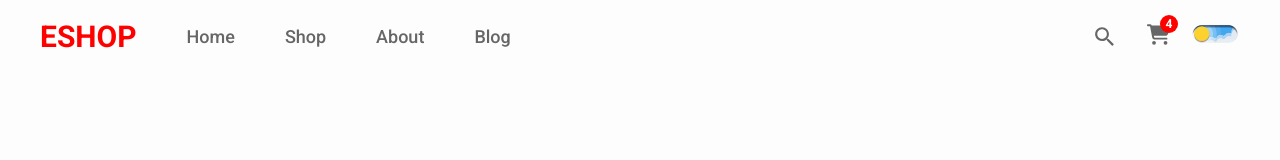
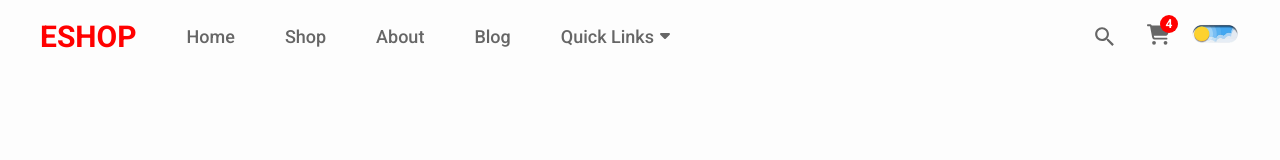
Before and after one commit to AdamKhelladi/react-Ecommerce-website, a React (Create React App) app: page / in a window 1280 px wide. Shown: the top 160 px of the page. Built offline with nearby package versions, Linux system fonts and the light colour scheme; the HTML template or start-up script is replaced by a standard one; a web font is replaced by a local one.

Commit message:
Add QuickLinks to the header

```diff
--- a/src/App.css
+++ b/src/App.css
@@ -1,10 +1,30 @@
+:root {
+  /* Light theme */
+  --bg-primary: #fdfdfd;
+  --bg-secondary: #fff;
+  --text-primary: #111;
+  --text-secondary: #666;
+  --border-color: #e5e7eb;
+  --accent-color: #ff0000;
+}
+
+.dark {
+  /* Dark theme */
+  --bg-primary: #151d29;
+  --bg-secondary: #374151;
+  --text-primary: #ffffff;
+  --text-secondary: #bcbfc4;
+  --border-color: #6b7280;
+  --accent-color: #ff0000;
+}
+
 .App {
   min-height: 100vh;
-  background-color: #fdfdfd;
+  background-color: var(--bg-primary);
   transition: background-color 0.3s ease;
 }
 
 .dark .App {
-  background-color: #1f2937;
-  color: #fff;
+  background-color: var(--bg-primary);
+  color: var(--text-primary);
 }
--- a/src/components/NavBar.js
+++ b/src/components/NavBar.js
@@ -1,7 +1,7 @@
 import { IoMdSearch } from "react-icons/io";
 import "./home.css";
 import { useState } from "react";
-import { FaCartShopping } from "react-icons/fa6";
+import { FaCaretDown, FaCartShopping } from "react-icons/fa6";
 import DarkMode from "./DarkMode";
 
 export default function NavBar() {
@@ -28,10 +28,37 @@ export default function NavBar() {
     },
   ];
 
+  const DropdownLinks = [
+    {
+      id: 1,
+      name: "Trending Products",
+      link: "/#",
+    },
+    {
+      id: 2,
+      name: "Best Selling",
+      link: "/#",
+    },
+    {
+      id: 3,
+      name: "Top Rated",
+      link: "/#",
+    },
+  ];
+
   const [showInputSearch, setShowInputSearch] = useState(false);
+  const [showQuickLinks, setShowQuickLinks] = useState(false);
 
   function handleClickSearch() {
     setShowInputSearch(!showInputSearch);
+  }
+
+  function handleEnterQuickLinks() {
+    setShowQuickLinks(true);
+  }
+
+  function handleLeaveQuickLinks() {
+    setShowQuickLinks(false);
   }
 
   return (
@@ -41,12 +68,40 @@ export default function NavBar() {
           <a href="#">ESHOP</a>
         </div>
         <div className="links">
-          <ul>
+          <ul className="ul-links">
             {MenuLinks.map((item) => (
-              <li key={item.id}>
+              <li className="ul-links-item" key={item.id}>
                 <a href={item.link}>{item.name}</a>
               </li>
             ))}
+
+            <li
+              className="quick-links"
+              onMouseEnter={() => {
+                handleEnterQuickLinks();
+              }}
+              onMouseLeave={() => {
+                handleLeaveQuickLinks();
+              }}
+            >
+              <div className="quick-links-name">
+                <a href="#">Quick Links</a>
+                <span>
+                  <FaCaretDown className={showQuickLinks ? "caret-down rotat-caret" : "caret-down"} />
+                </span>
+              </div>
+              {showQuickLinks ? (
+                <div className="dropdown-menu">
+                  <ul>
+                    {DropdownLinks.map((item) => (
+                      <li key={item.id}>
+                        <a href={item.link}>{item.name}</a>
+                      </li>
+                    ))}
+                  </ul>
+                </div>
+              ) : null}
+            </li>
           </ul>
         </div>
       </div>
--- a/src/components/home.css
+++ b/src/components/home.css
@@ -6,22 +6,24 @@
   --text-secondary: #666;
   --border-color: #e5e7eb;
   --accent-color: #ff0000;
+  --bg-hover: #ff000054;
 }
 
 .dark {
   /* Dark theme */
-  --bg-primary: #1f2937;
+  --bg-primary: #151d29;
   --bg-secondary: #374151;
   --text-primary: #ffffff;
   --text-secondary: #bcbfc4;
   --border-color: #6b7280;
   --accent-color: #ff0000;
+  --bg-hover: #14325f59;
 }
 
 .navbar-container {
   max-width: 1200px;
   margin: 0 auto;
-  padding: 10px 20px;
+  padding: 0 20px;
   display: flex;
   align-items: center;
   justify-content: space-between;
@@ -43,22 +45,73 @@
   user-select: none;
 }
 
-.navbar-container .links ul {
+.navbar-container .links .ul-links {
   list-style: none;
   display: flex;
   align-items: center;
   gap: 50px;
 }
 
-.navbar-container .links ul a {
+.navbar-container .links .ul-links a {
   text-decoration: none;
   font-size: 18px;
   font-weight: 500;
   color: var(--text-secondary);
   transition: 0.3s;
 }
-.navbar-container .links ul a:hover {
+.navbar-container .links .ul-links .ul-links-item a:hover {
   color: var(--text-primary);
+}
+
+.navbar-container .links .ul-links .quick-links-name {
+  display: flex;
+  align-items: center;
+  gap: 3px;
+  transition: 0.3s;
+  cursor: pointer;
+}
+.navbar-container .links .ul-links .quick-links-name:hover a {
+  color: var(--text-secondary) !important;
+}
+
+.navbar-container .links .ul-links .caret-down {
+  color: var(--text-secondary);
+  transition: .3s;
+}
+
+.navbar-container .links .ul-links .rotat-caret {
+  transform: rotate(180deg);
+}
+
+.navbar-container .quick-links {
+  position: relative;
+  padding: 10px 0;
+}
+
+.navbar-container .quick-links .dropdown-menu {
+  position: absolute;
+  top: 100%;
+  left: 0;
+  background-color: var(--bg-primary);
+  border-radius: 16px;
+  width: 200px;
+  padding: 0;
+  overflow: hidden;
+}
+
+.navbar-container .quick-links ul {
+  list-style: none;
+  margin: 0;
+  padding: 0;
+  gap: 0;
+  flex-direction: column;
+}
+.navbar-container .quick-links ul li {
+  padding: 10px 20px;
+  transition: 0.3s;
+}
+.navbar-container .quick-links ul li:hover {
+  background-color: var(--bg-hover);
 }
 
 .navbar-container .on-right {
@@ -171,8 +224,11 @@
     max-width: 100%;
     padding: 10px 24px;
   }
-  .navbar-container .links ul {
+  .navbar-container .links .ul-links {
     gap: 20px;
+  }
+  .navbar-container .on-left {
+    gap: 0;
   }
   .navbar-container .on-right {
     gap: 10px;
@@ -196,6 +252,9 @@
   .navbar-container {
     padding: 20px 16px;
   }
+  .navbar-container .navbar-search {
+    width: 220px;
+  }
   .navbar-container .links {
     display: none;
   }
```
